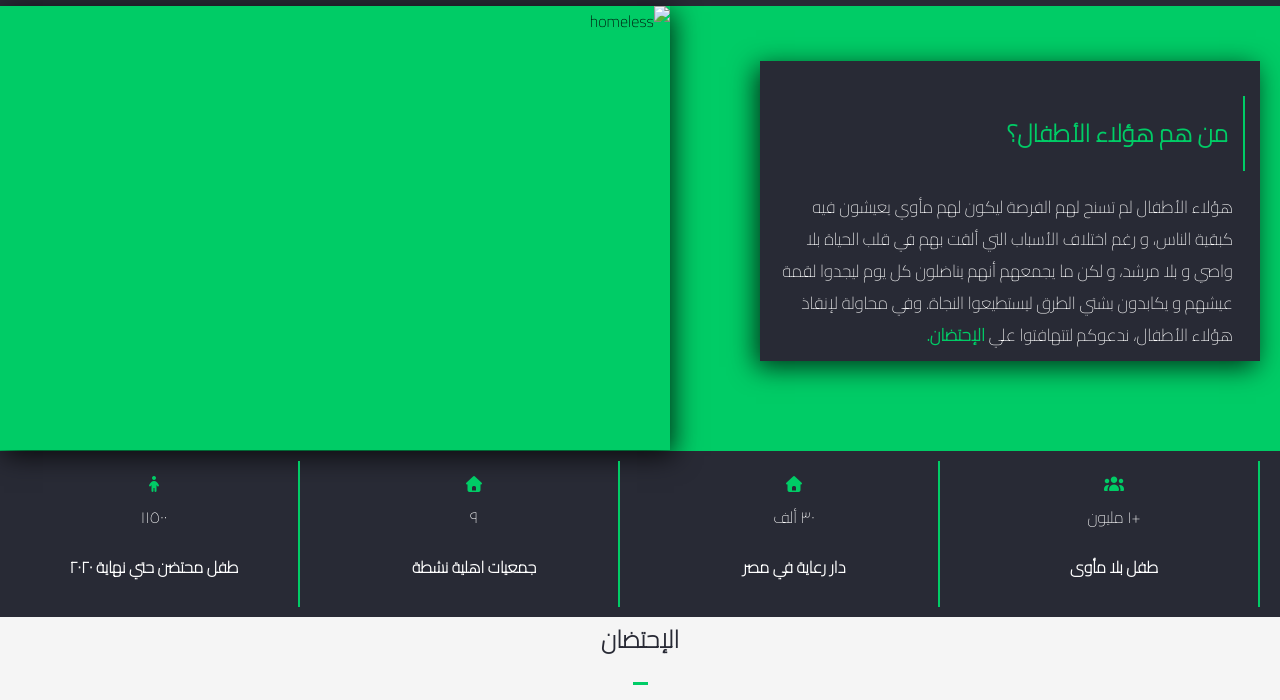
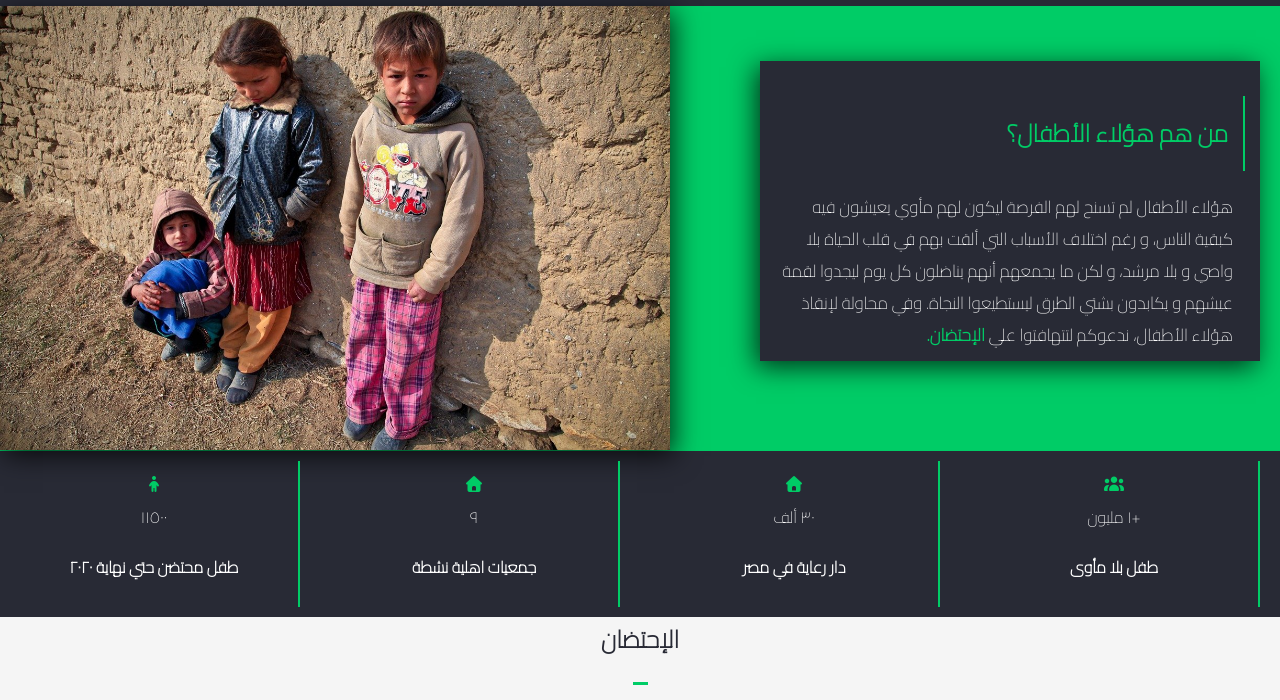
Before and after one commit to Osama005/A-family-embraces, a plain HTML site: page الرئيسية.html in a window 1280 px wide. Shown: the part 83-783 px from the top of the page. Drawn offline with Linux system fonts and the light colour scheme.

Commit message:
Update الرئيسية.html

```diff
--- a/الرئيسية.html
+++ b/الرئيسية.html
@@ -35,7 +35,7 @@
 	<section class="header">
 
 		<div class="">
-			<img src="images/children-60654_1280.jpg" alt="homeless" class="homePhoto">
+			<img src="images/children.jpg" alt="homeless" class="homePhoto">
 		</div>
 
 		<div class="heading">
```
